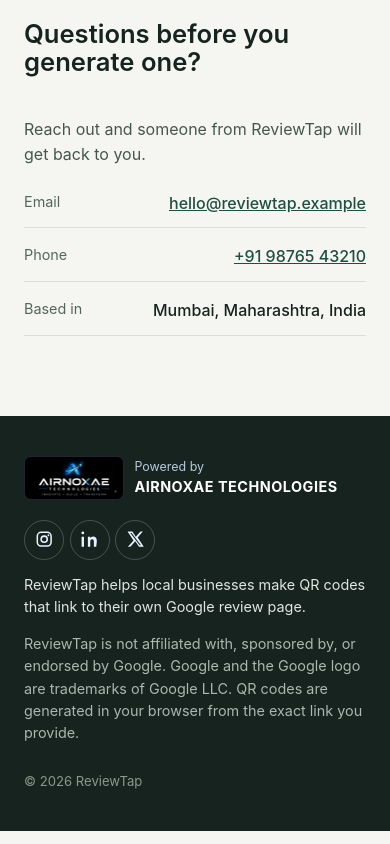
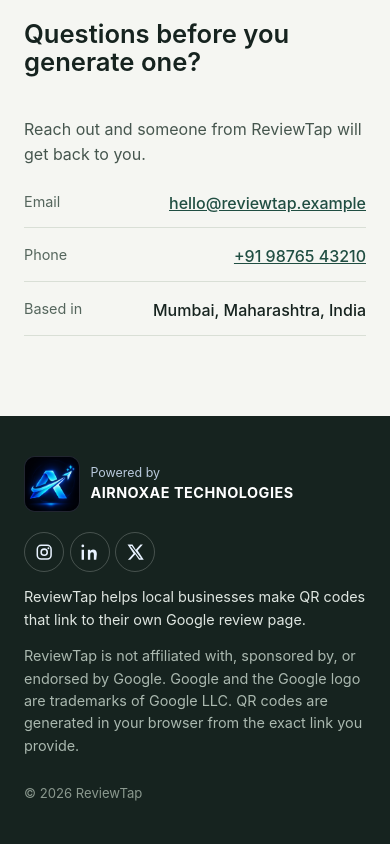
Before and after one commit to piuushhh-07/reviewtap-QR, a React (Vite) app: page / in a window 390 px wide. Shown: the part 2582-3426 px from the top of the page. Built offline with nearby package versions, Linux system fonts and the light colour scheme.

Commit message:
added new logo

```diff
--- a/src/App.css
+++ b/src/App.css
@@ -480,11 +480,11 @@
 }
 
 .site-footer__brand img {
-  width: clamp(6.5rem, 18vw, 8rem);
+  width: 4rem;
   height: auto;
   flex: 0 0 auto;
   border: 1px solid rgb(255 255 255 / 12%);
-  border-radius: 0.45rem;
+  border-radius: 0.7rem;
   background: #020713;
   object-fit: contain;
 }
@@ -562,7 +562,7 @@
 }
 
 .site-footer--review .site-footer__brand img {
-  width: clamp(5.5rem, 16vw, 7rem);
+  width: 3.5rem;
 }
 
 .site-footer--review .site-footer__powered-by strong {
@@ -617,7 +617,7 @@
   }
 
   .site-footer__brand img {
-    width: 6.25rem;
+    width: 3.5rem;
   }
 
   .site-footer__social {
@@ -639,7 +639,7 @@
   }
 
   .site-footer--review .site-footer__brand img {
-    width: 4.7rem;
+    width: 3rem;
   }
 
   .site-footer--review .site-footer__powered-by strong {
--- a/src/components/Footer.jsx
+++ b/src/components/Footer.jsx
@@ -1,4 +1,4 @@
-import airnoxaeLogo from '../../assets/2a863f88-dc39-4026-a42e-cd7fe979dec5.jpeg'
+import airnoxaeSymbol from '../../assets/symbol.png'
 import { siteContent } from '../content/siteContent'
 import { getConfiguredSocialLinks } from '../lib/socialLinks'
 
@@ -54,7 +54,7 @@ export function Footer({ variant = 'site', socialLinks }) {
       <div className="site-footer__inner">
         <div className="site-footer__top">
           <div className="site-footer__brand">
-            <img src={airnoxaeLogo} alt="" width="128" height="62" loading="lazy" />
+            <img src={airnoxaeSymbol} alt="AIRNOXAE Technologies symbol" width="64" height="64" loading="lazy" />
             <p className="site-footer__powered-by">
               <span>Powered by</span>
               <strong>AIRNOXAE TECHNOLOGIES</strong>
```
Also changed, not shown: assets/symbol.png (renamed from assets/Neon A Emblem in Flight.png), 1 other file (tests, documents, lock files or other folders).
